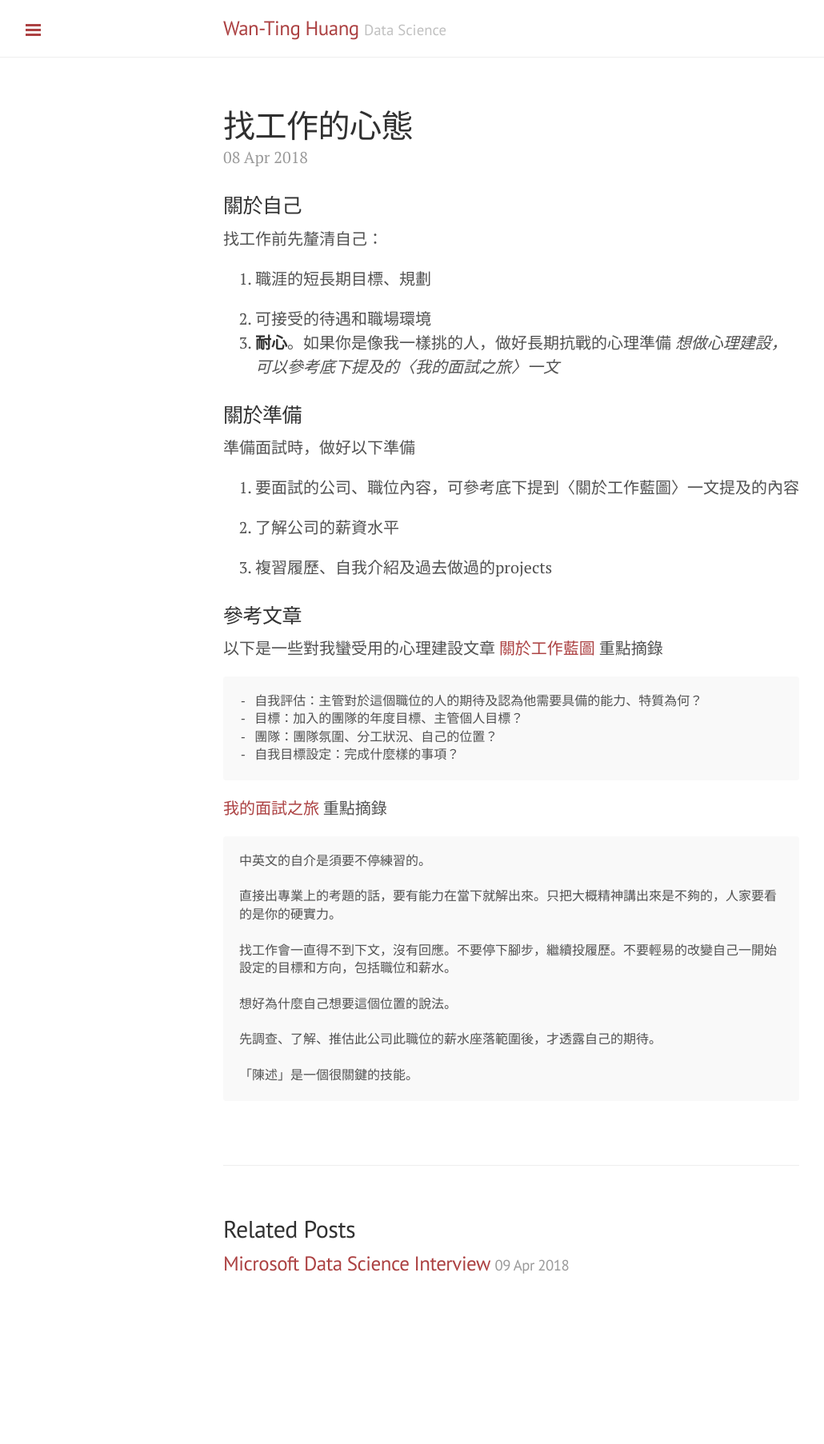
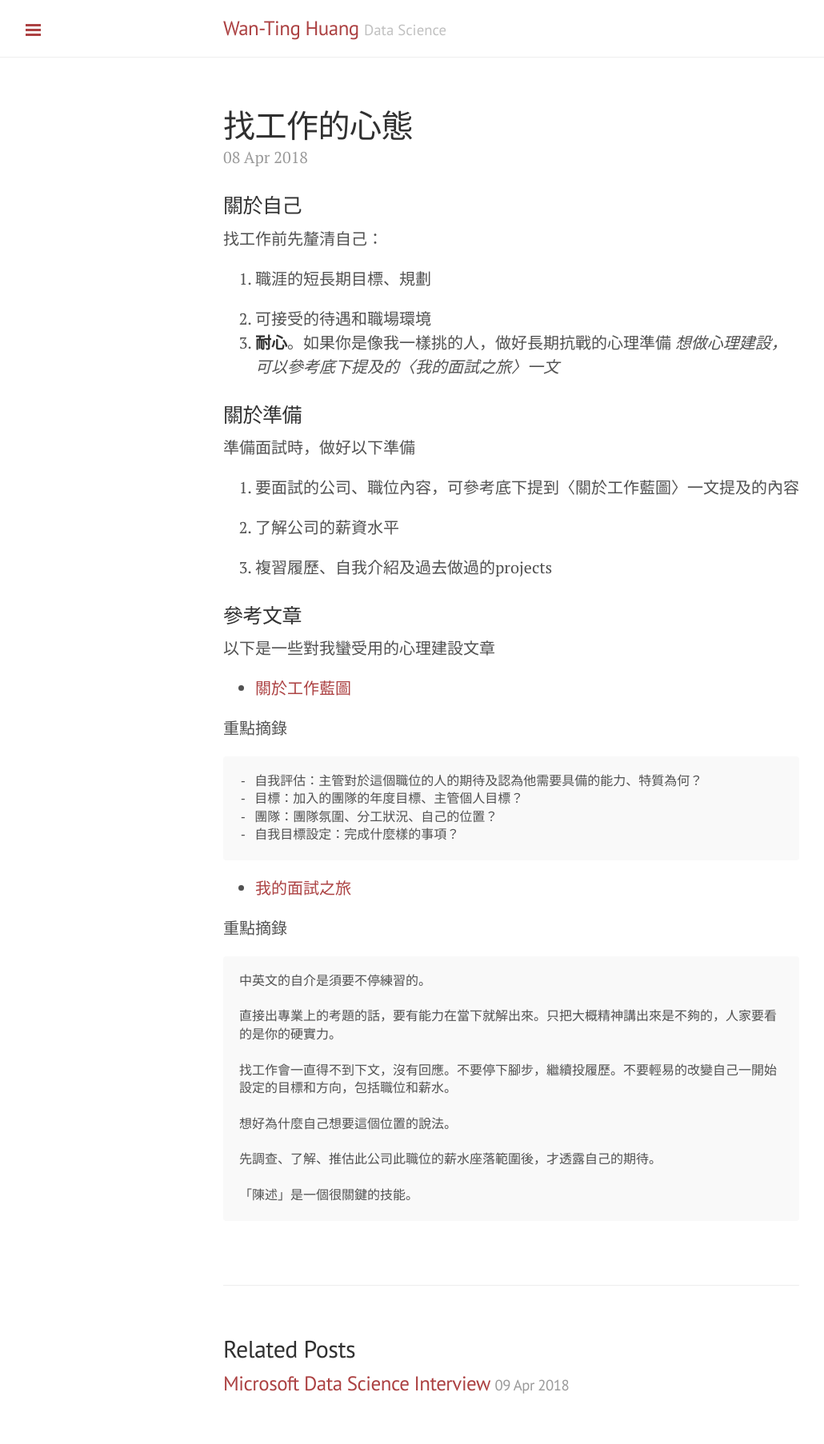
Before and after one commit to wantinghuang/wantinghuang.github.io, a Jekyll site: the page built from _posts/2018-04-08-job-hunting-attitude.md, in a window 1280 px wide. Shown: the whole page at 80% size, without its empty margins (1-1031 px from the left). Built offline with Jekyll 4.4.1, drawn with Linux system fonts in a browser that asks for light colours; before the commit the page ends 1656 px from its top, so only the background shows below that.

````diff
--- a/_posts/2018-04-08-job-hunting-attitude.md
+++ b/_posts/2018-04-08-job-hunting-attitude.md
@@ -27,7 +27,9 @@ title: 找工作的心態
 ### 參考文章
 
 以下是一些對我蠻受用的心理建設文章
-[關於工作藍圖](https://www.facebook.com/notes/yueh-chia-wu/關於工作藍圖/1861597853911092/)
+
+* [關於工作藍圖](https://www.facebook.com/notes/yueh-chia-wu/關於工作藍圖/1861597853911092/)
+
 重點摘錄
 ```
 - 自我評估：主管對於這個職位的人的期待及認為他需要具備的能力、特質為何？
@@ -35,7 +37,9 @@ title: 找工作的心態
 - 團隊：團隊氛圍、分工狀況、自己的位置？
 - 自我目標設定：完成什麼樣的事項？
 ```
-[我的面試之旅](https://www.ptt.cc/bbs/Tech_Job/M.1522466641.A.2FC.html)
+
+* [我的面試之旅](https://www.ptt.cc/bbs/Tech_Job/M.1522466641.A.2FC.html)
+
 重點摘錄
 ```
 中英文的自介是須要不停練習的。
````
